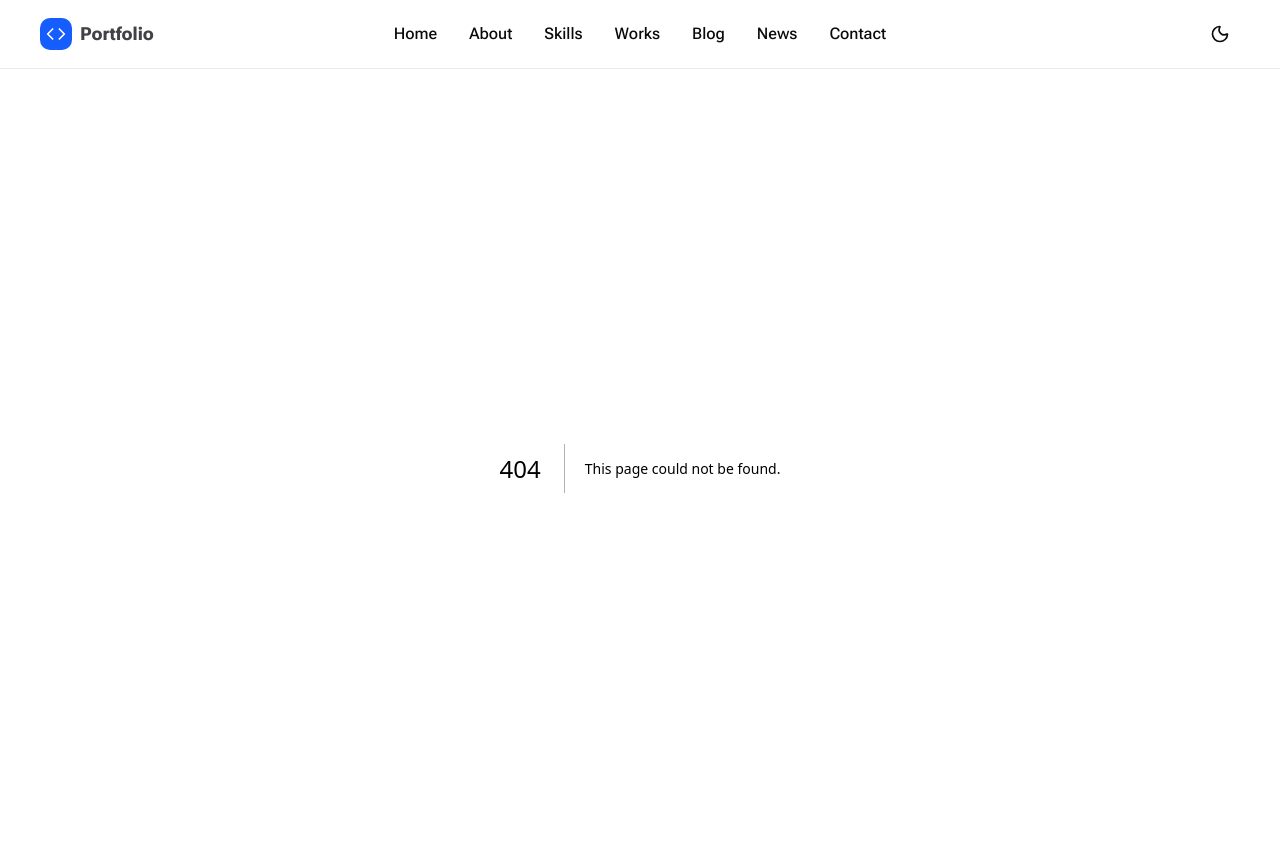
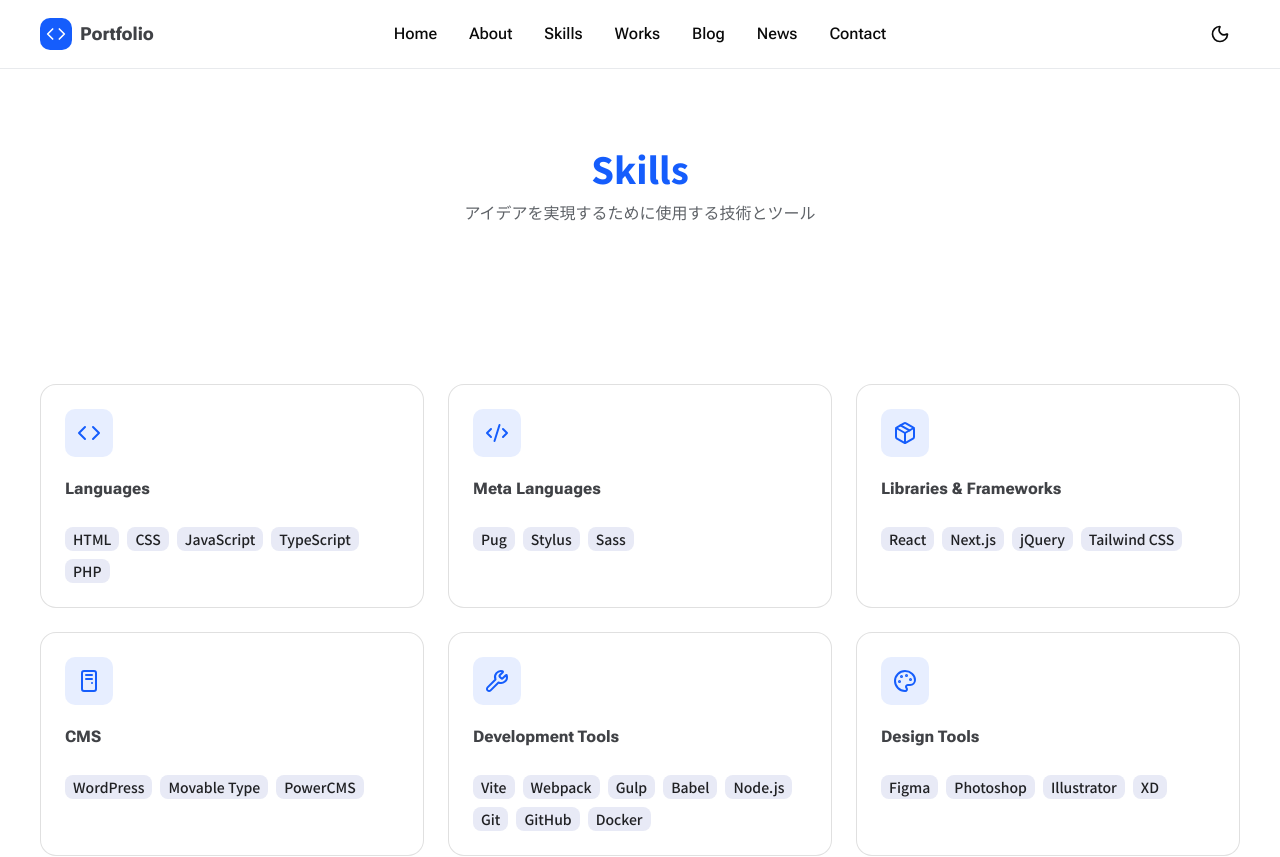
Before and after one commit to iku-nojiri/portfolio_2026, a Next.js app in the folder front/: page /skills in a window 1280 px wide. Before the commit this address had no page. Shown: the top 857 px of the page. Built offline with nearby package versions, Linux system fonts and the light colour scheme.

Commit message:
feat: skills/page.tsx

```diff
--- a/front/app/(pages)/about/page.tsx
+++ b/front/app/(pages)/about/page.tsx
@@ -8,7 +8,7 @@ import { Text } from "@/app/components/premitives/Text";
 import { AboutTimeline } from "@/app/components/compositions/pages/about/AboutTimeline";
 import { CtaArea } from "../../components/compositions/layouts/CtaArea";
 
-export default function Home() {
+export default function About() {
   return (
     <>
       {/* Hero */}
--- /dev/null
+++ b/front/app/(pages)/skills/page.tsx
@@ -0,0 +1,43 @@
+import Image from "next/image";
+import { NAV_MAP } from "../../constants/navMap";
+import { Container } from "../../components/premitives/Container";
+import { Inner } from "../../components/premitives/Inner";
+import { PageHeading } from "@/app/components/compositions/pages/_shared/PageHeading";
+import { Heading } from "@/app/components/premitives/Heading";
+import { SKILLSET } from "@/app/constants/skillset";
+import { SkillsCard } from "@/app/components/compositions/pages/skills/SkillsCard";
+import { CtaArea } from "../../components/compositions/layouts/CtaArea";
+
+export default function Skills() {
+  return (
+    <>
+      {/* Hero */}
+      <Container as="div">
+        <Inner size="lg">
+          <PageHeading
+            heading={NAV_MAP.skills.name}
+            text={NAV_MAP.skills.text}
+          />
+        </Inner>
+      </Container>
+      {/* Skill set */}
+      <Container as="section">
+        <Inner size="lg">
+          <Heading as="h2" className="sr-only">
+            Skillset List
+          </Heading>
+          <div className="sm:grid-cols-2 md:grid-cols-3 grid grid-cols-1 gap-6">
+            {SKILLSET.map((item) => (
+              <SkillsCard
+                key={item.category}
+                category={item.category}
+                icon={item.icon}
+                skills={item.skills}
+              />
+            ))}
+          </div>
+        </Inner>
+      </Container>
+    </>
+  );
+}
--- /dev/null
+++ b/front/app/components/compositions/pages/skills/SkillsCard.tsx
@@ -0,0 +1,32 @@
+import { ComponentType } from "react";
+import { Panel } from "@/app/components/premitives/Panel";
+import { Tile } from "@/app/components/premitives/Tile";
+import { Heading } from "@/app/components/premitives/Heading";
+import { Badge } from "@/app/components/premitives/Badge";
+import type { LucideProps } from "lucide-react";
+
+type Props = {
+  category: string;
+  icon: ComponentType<LucideProps>;
+  skills: readonly string[];
+};
+
+export const SkillsCard = ({ category, icon, skills }: Props) => {
+  const Icon = icon;
+
+  return (
+    <Panel as="div" className="p-6">
+      <Tile>
+        <Icon className="text-primary" />
+      </Tile>
+      <Heading as="h3" lang="en" weight="bold" size="xs" className="mt-4.5">
+        {category}
+      </Heading>
+      <ul className="flex gap-2 flex-wrap mt-6">
+        {skills.map((skill) => (
+          <Badge key={skill} as="li" appearance="secondary">{skill}</Badge>
+        ))}
+      </ul>
+    </Panel>
+  );
+};
--- a/front/app/components/premitives/Badge.tsx
+++ b/front/app/components/premitives/Badge.tsx
@@ -5,7 +5,7 @@ import type { VariantProps } from "tailwind-variants";
 
 const variants = tv({
   extend: typograhyVariants,
-  base: "inline-block px-2 py-0.5 text-sm font-medium leading-5 rounded-lg",
+  base: "inline-block px-2 py-0.5 text-sm font-medium leading-5 rounded-lg whitespace-nowrap",
   variants: {
     appearance: {
       primary: "text-badge-primary-fg bg-badge-primary-bg",
--- /dev/null
+++ b/front/app/constants/skillset.tsx
@@ -0,0 +1,51 @@
+import { ComponentType } from "react";
+import { Code, CodeXml, Package, PcCase, Wrench, Palette } from "lucide-react";
+import type { LucideProps } from "lucide-react";
+
+type SkillsetItem = Readonly<{
+  category: string;
+  icon: ComponentType<LucideProps>;
+  skills: readonly string[];
+}>;
+
+export const SKILLSET: SkillsetItem[] = [
+  {
+    category: "Languages",
+    icon: Code,
+    skills: ["HTML", "CSS", "JavaScript", "TypeScript", "PHP"],
+  },
+  {
+    category: "Meta Languages",
+    icon: CodeXml,
+    skills: ["Pug", "Stylus", "Sass"],
+  },
+  {
+    category: "Libraries & Frameworks",
+    icon: Package,
+    skills: ["React", "Next.js", "jQuery", "Tailwind CSS"],
+  },
+  {
+    category: "CMS",
+    icon: PcCase,
+    skills: ["WordPress", "Movable Type", "PowerCMS"],
+  },
+  {
+    category: "Development Tools",
+    icon: Wrench,
+    skills: [
+      "Vite",
+      "Webpack",
+      "Gulp",
+      "Babel",
+      "Node.js",
+      "Git",
+      "GitHub",
+      "Docker",
+    ],
+  },
+  {
+    category: "Design Tools",
+    icon: Palette,
+    skills: ["Figma", "Photoshop", "Illustrator", "XD"],
+  },
+];
```
